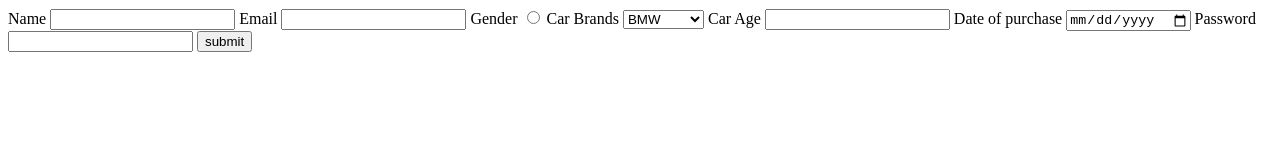
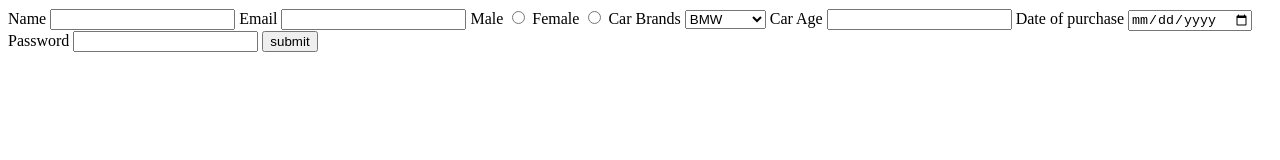
Before and after one commit to acciojob/car-insurance-form-JHA123ABHIlash, a website: page main.html in a window 1280 px wide. Drawn offline with Linux system fonts and the light colour scheme.

Commit message:
created a submission

```diff
--- a/main.html
+++ b/main.html
@@ -17,12 +17,12 @@
 		<label for="email">Email</label>
 		<input type="email" id="email" required>
 
-		<label for="gender">Gender</label>
+		<label for="gender">Male</label>
 		<input type="radio" id="gender" name="gender"  required>
 
+		<label for="gender">Female</label>
+		<input type="radio" id="gender" name="gender" value="Female" required>
 
-		<!-- <input type="radio" id="gender" name="gender" value="Female" required>
-		<lable for="gender">Female</lable> -->
 
 		<label for="cars">Car Brands</label>
 		<select id="cars">
```
